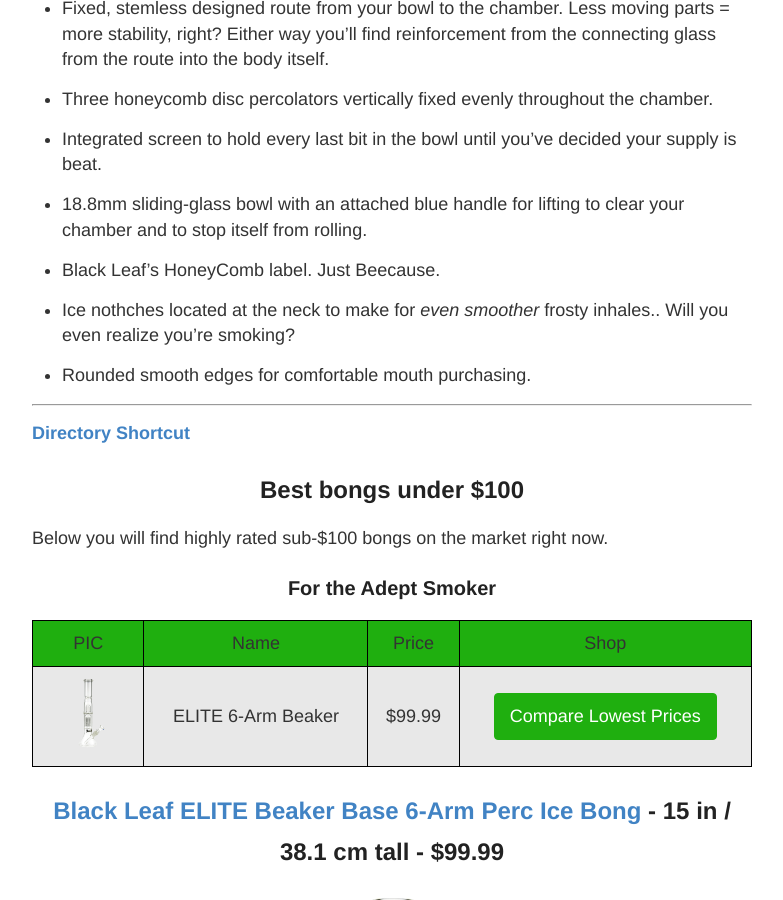
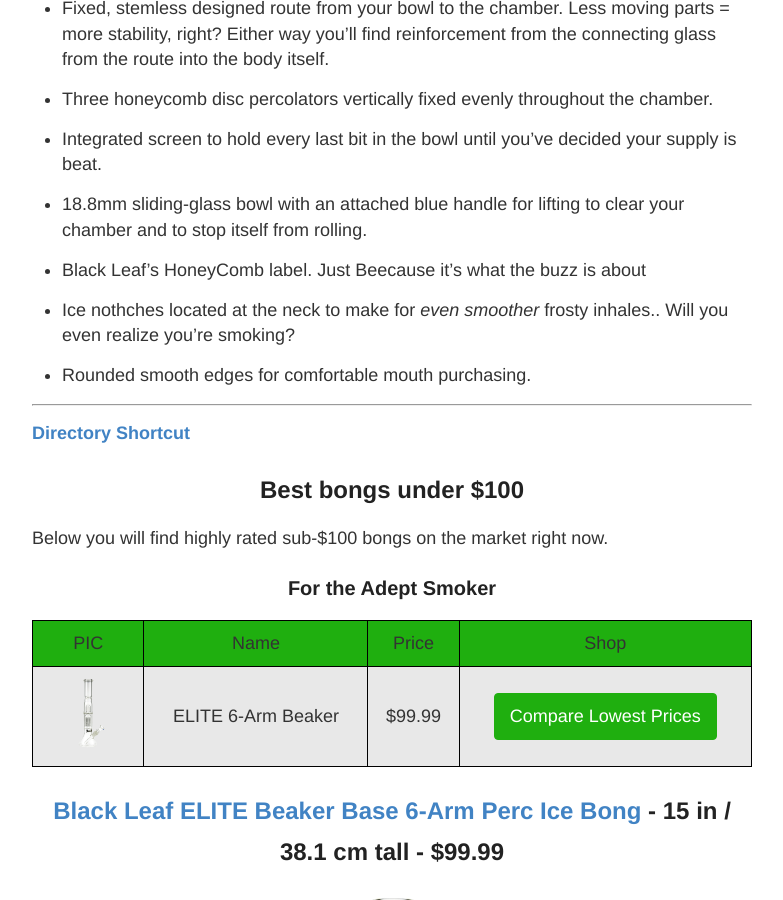
Before and after one commit to smokephisticated/smokephisticated, a Jekyll site: the page built from pages/bongs/bongs.md, in a window 1280 px wide and 900 px high, scrolled down 6537 px. Shown: the whole window, without its empty margins (248-1031 px from the left). Built offline with Jekyll 4.4.1, drawn with Linux system fonts in a browser that asks for light colours; part of the change alters nothing that is shown.

```diff
--- a/pages/bongs/bongs.md
+++ b/pages/bongs/bongs.md
@@ -98,7 +98,7 @@ So wheather you're hoping to upgrade from make-shift bottles and cans, or if you
 
 ---
 
-**[Directory Shortcut](#bong-directory)**
+**[Directory Shortcut](#bowl-directory)**
 
 ### <a name="headbbu140"></a>
 
@@ -215,9 +215,9 @@ This isn't by any means an essential piece to smoking herbs, but it is both help
 
 * Comes complete with decorative foam box providing safe shipping and a safe place to repackage for future use.
 
+---
+
 <h2 class="heading-center"><a target="_blank" href="http://affiliates.grasscity.com/shop/clickthru.cgi?id=https://www.grasscity.com/us_en/black-leaf-glass-ice-bong-with-triple-honeycomb-disc-perc-38cm.html">Black Leaf's Triple Honeycomb Disc Percolator</a> -  38 cm / 15 inches - $125</h2>
-
----
 
 <a target="_blank" href="http://affiliates.grasscity.com/shop/clickthru.cgi?id=Smokephisticated&page=https://www.grasscity.com/us_en/black-leaf-glass-ice-bong-with-triple-honeycomb-disc-perc-38cm.html"><img alt="Triple Honeycomb Disc Perc" class="img-middle" src="/img/bongs/honeycomb-disc.png"/></a>
 
@@ -247,7 +247,7 @@ Do your lungs a favor and pick up a serious percolator like this beauty.
 
 * 18.8mm sliding-glass bowl with an attached blue handle for lifting to clear your chamber and to stop itself from rolling.
 
-* Black Leaf's HoneyComb label. Just Beecause.
+* Black Leaf's HoneyComb label. Just Beecause it's what the buzz is about
 
 * Ice nothches located at the neck to make for *even smoother* frosty inhales.. Will you even realize you're smoking?
 
@@ -605,3 +605,8 @@ Please Note: The unique colors dipicted in the picture may not be the excact des
 ---
 
 **[Directory Shortcut](#bong-directory)**
+
+* TOC
+{:toc}
+ toc
+{toc}
```
